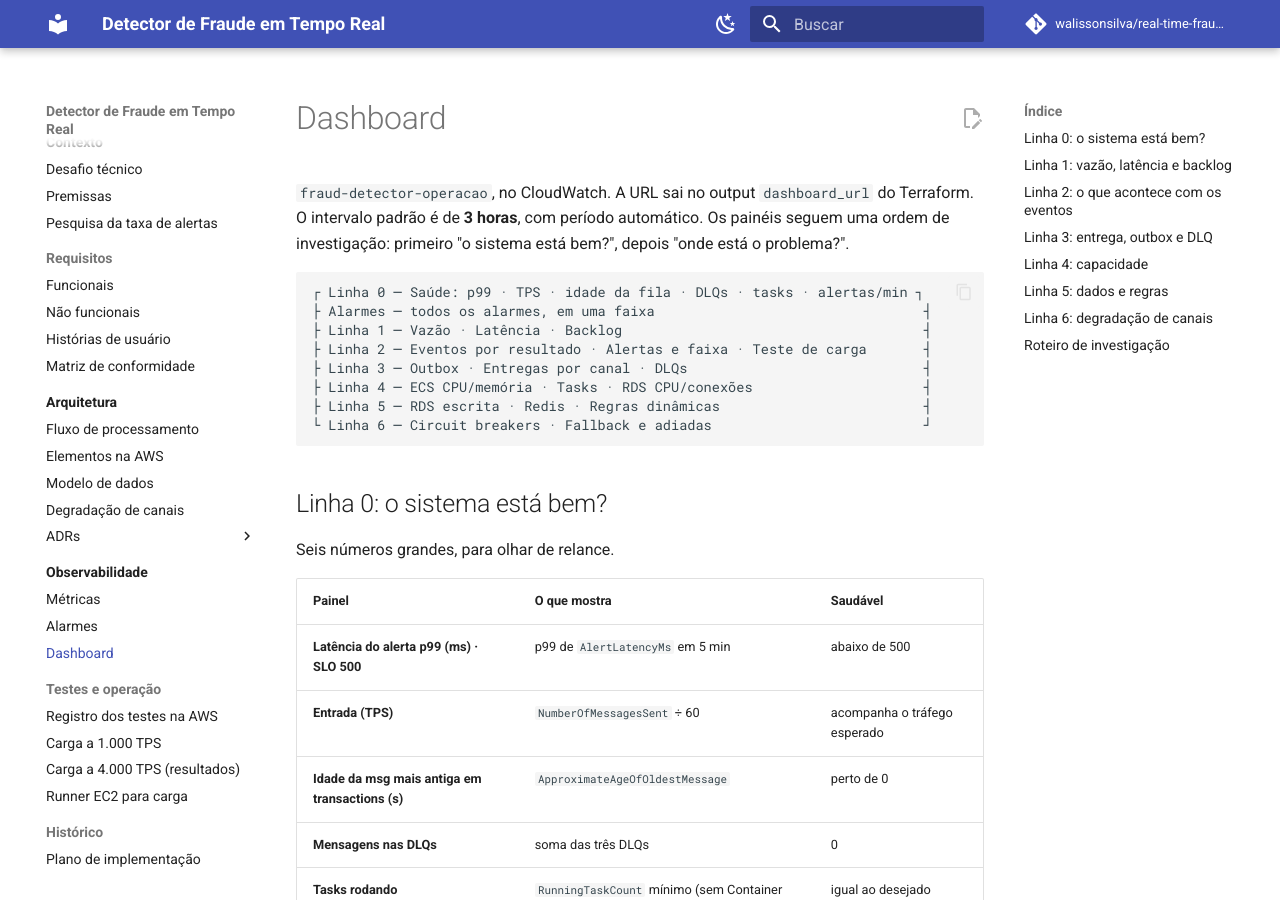
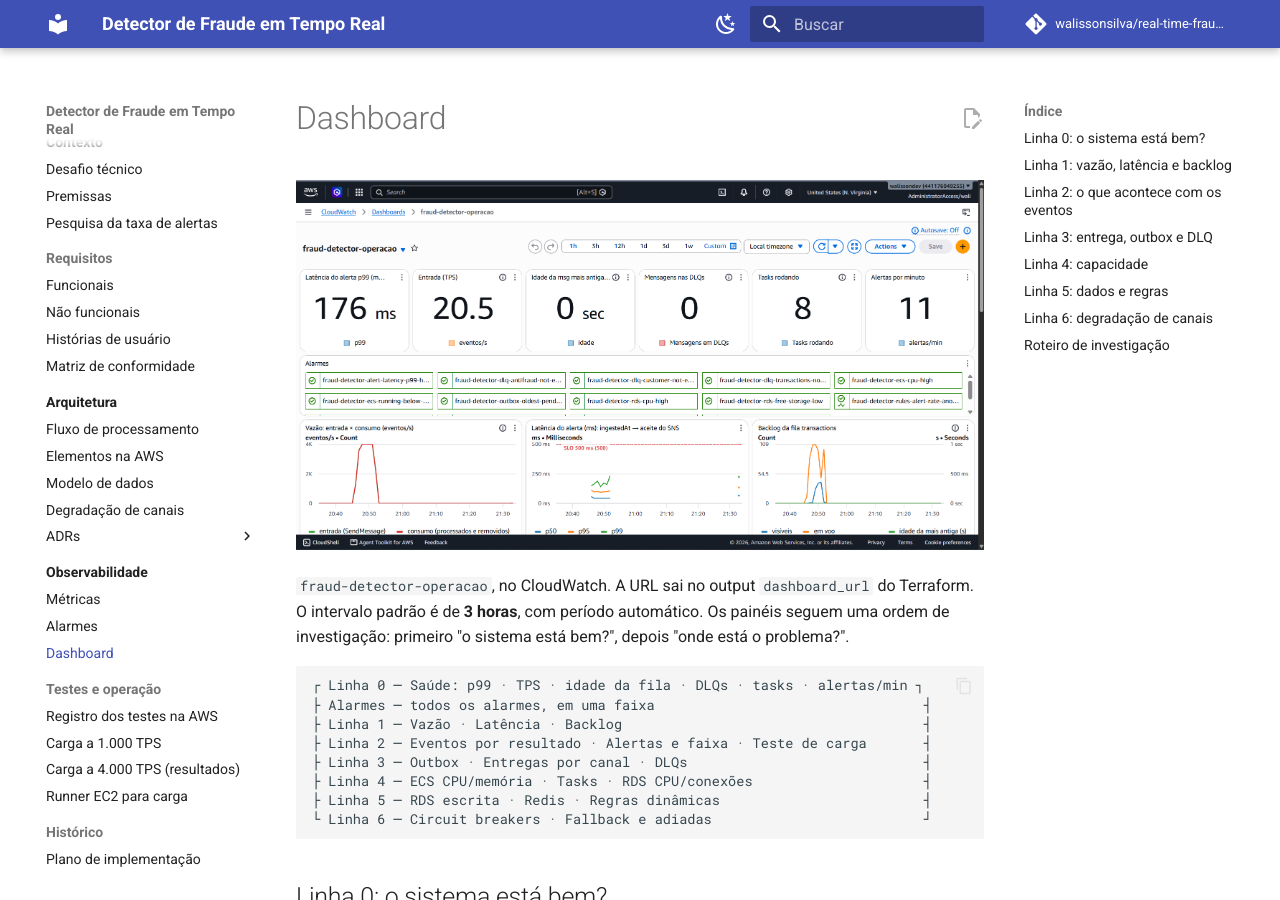
Before and after one commit to walissonsilva/real-time-fraud-detector, an MkDocs documentation site: the page built from docs/observabilidade/dashboard.md, in a window 1280 px wide and 900 px high. Built offline with MkDocs 1.6.1 and Material for MkDocs 9.7.7, drawn with Linux system fonts in a browser that asks for light colours; comment, search, counter and statistics services are not loaded.

Commit message:
docs(observability): add CloudWatch dashboard screenshot to the Dashboard page
Co-Authored-By: Claude Sonnet 5.5 <noreply@anthropic.com>

```diff
--- a/docs/observabilidade/dashboard.md
+++ b/docs/observabilidade/dashboard.md
@@ -1,4 +1,6 @@
 # Dashboard
+
+![Dashboard fraud-detector-operacao no CloudWatch](imagens/dashboard-cloudwatch.png)
 
 `fraud-detector-operacao`, no CloudWatch. A URL sai no output `dashboard_url` do Terraform. O intervalo padrão é de **3 horas**, com período automático. Os painéis seguem uma ordem de investigação: primeiro "o sistema está bem?", depois "onde está o problema?".
 
```
Also changed, not shown: docs/observabilidade/imagens/dashboard-cloudwatch.png (added).
